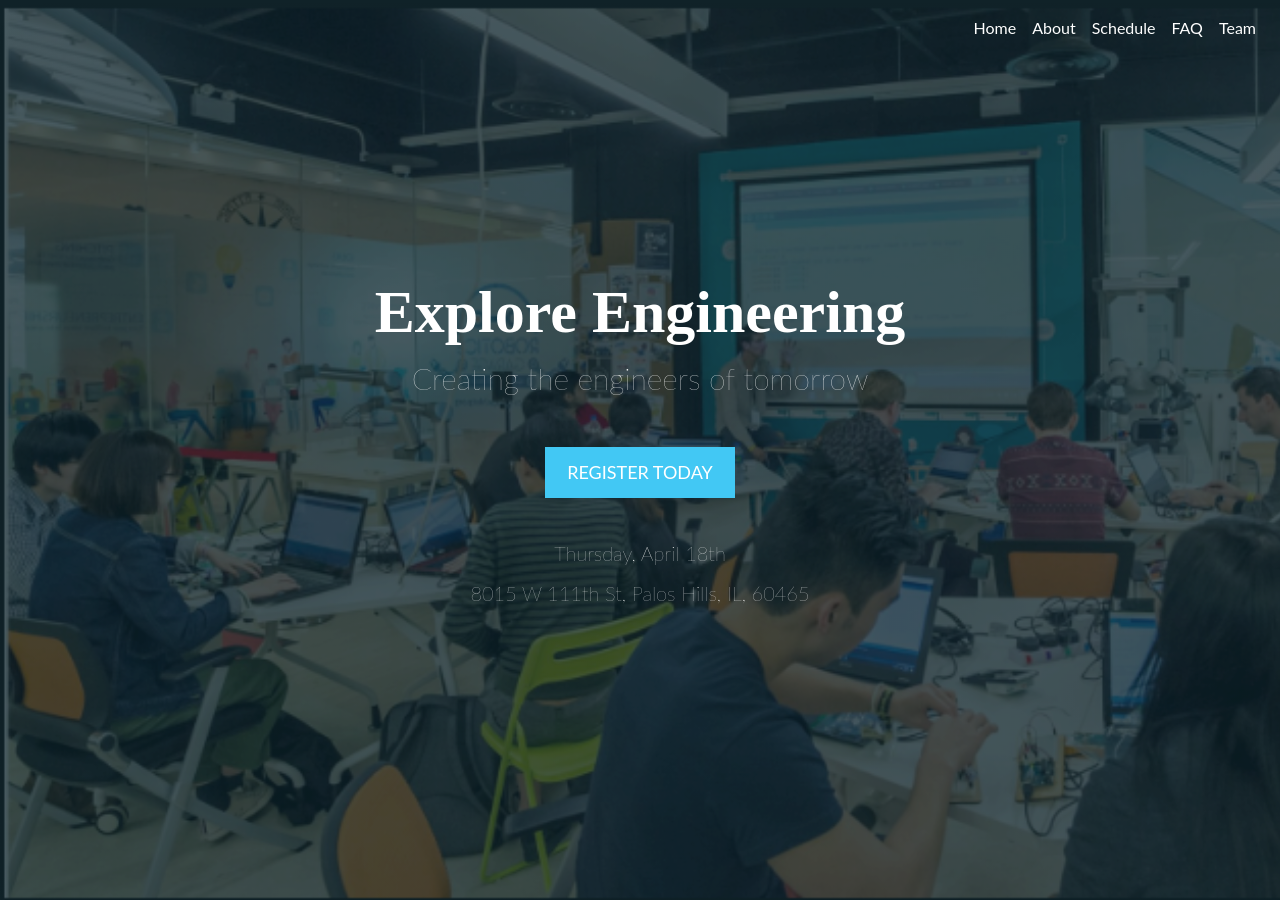
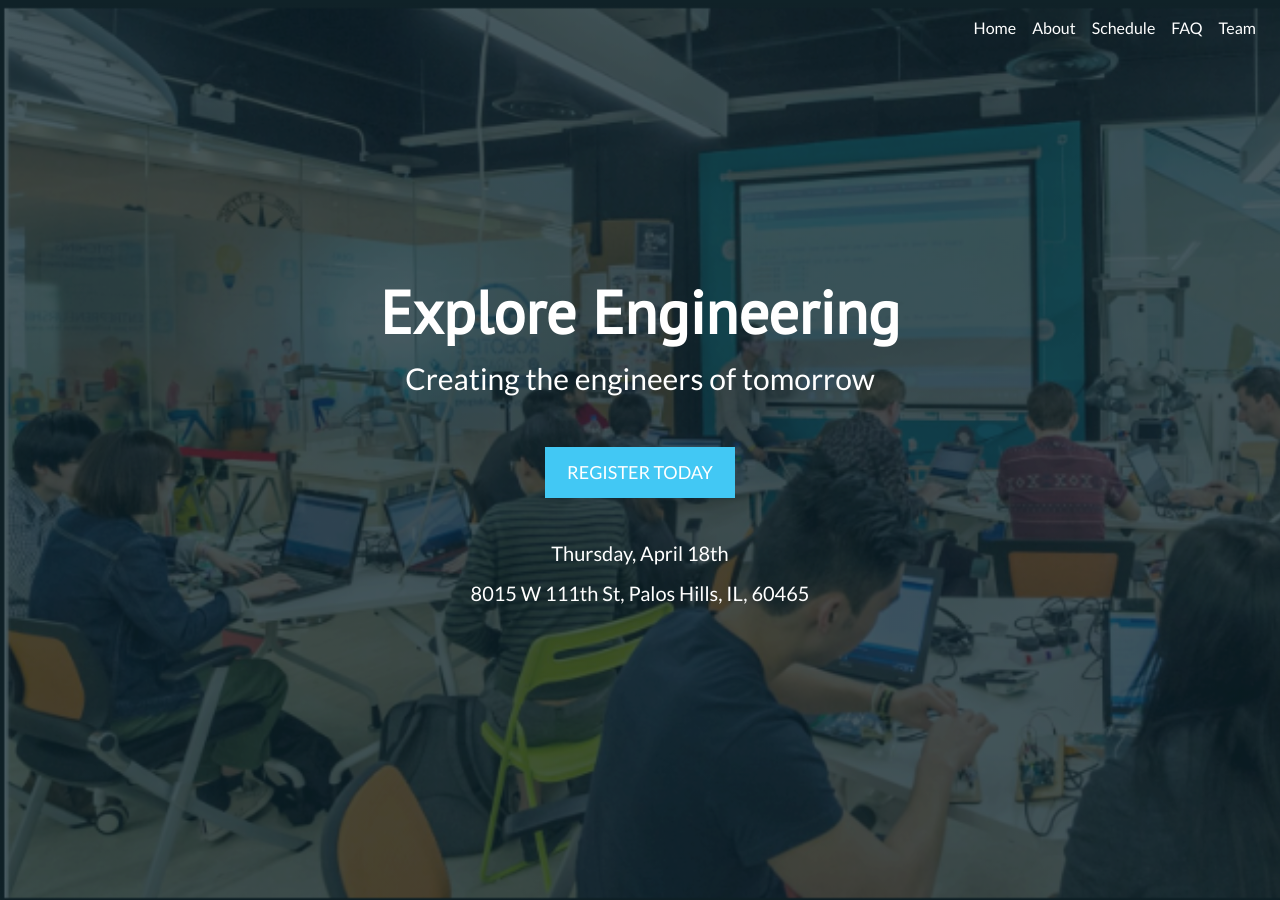
Before and after one commit to oliviachang29/explore-engineering-site, a Jekyll site: the page built from index.html, in a window 1280 px wide and 900 px high. Built offline with Jekyll 4.4.1, drawn with Linux system fonts in a browser that asks for light colours.

Commit message:
add google fonts

```diff
--- a/_includes/head.html
+++ b/_includes/head.html
@@ -14,6 +14,7 @@
   <link rel="stylesheet" href="/assets/css/main_css_file.css">
   <link rel="stylesheet" href="https://unpkg.com/aos@next/dist/aos.css" />
   <link rel="stylesheet" href="https://cdnjs.cloudflare.com/ajax/libs/font-awesome/4.7.0/css/font-awesome.min.css">
+  <link href="https://fonts.googleapis.com/css?family=Lato|PT+Sans" rel="stylesheet">
 
   <link rel="apple-touch-icon" sizes="180x180" href="/assets/images/favicon/apple-touch-icon.png">
   <link rel="icon" type="image/png" sizes="32x32" href="/assets/images/favicon/favicon-32x32.png">
```
